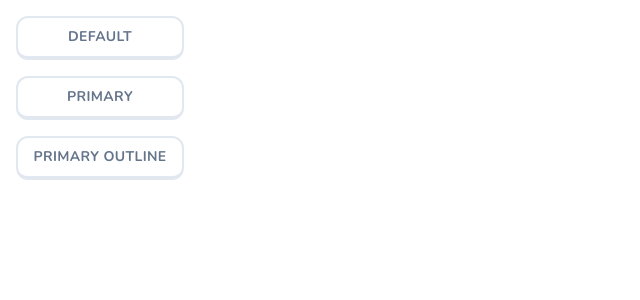
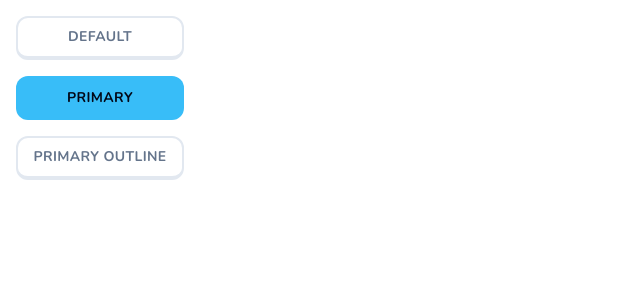
Before and after one commit to curlydoodle/duolingo-clone-nextjs, a Next.js app: page / in a window 1280 px wide. Shown: the top 300 px of the page, without its empty margins (0-640 px from the left). Built offline with nearby package versions, Linux system fonts and the light colour scheme.

Commit message:
update the Home page

```diff
--- a/app/page.tsx
+++ b/app/page.tsx
@@ -4,7 +4,7 @@ export default function Home() {
   return (
     <div className="p-4 space-y-4 flex flex-col max-w-[200px]">
       <Button>Default</Button>
-      <Button>Primary</Button>
+      <Button variant="primary">Primary</Button>
       <Button>Primary Outline</Button>
     </div>
   );
```
